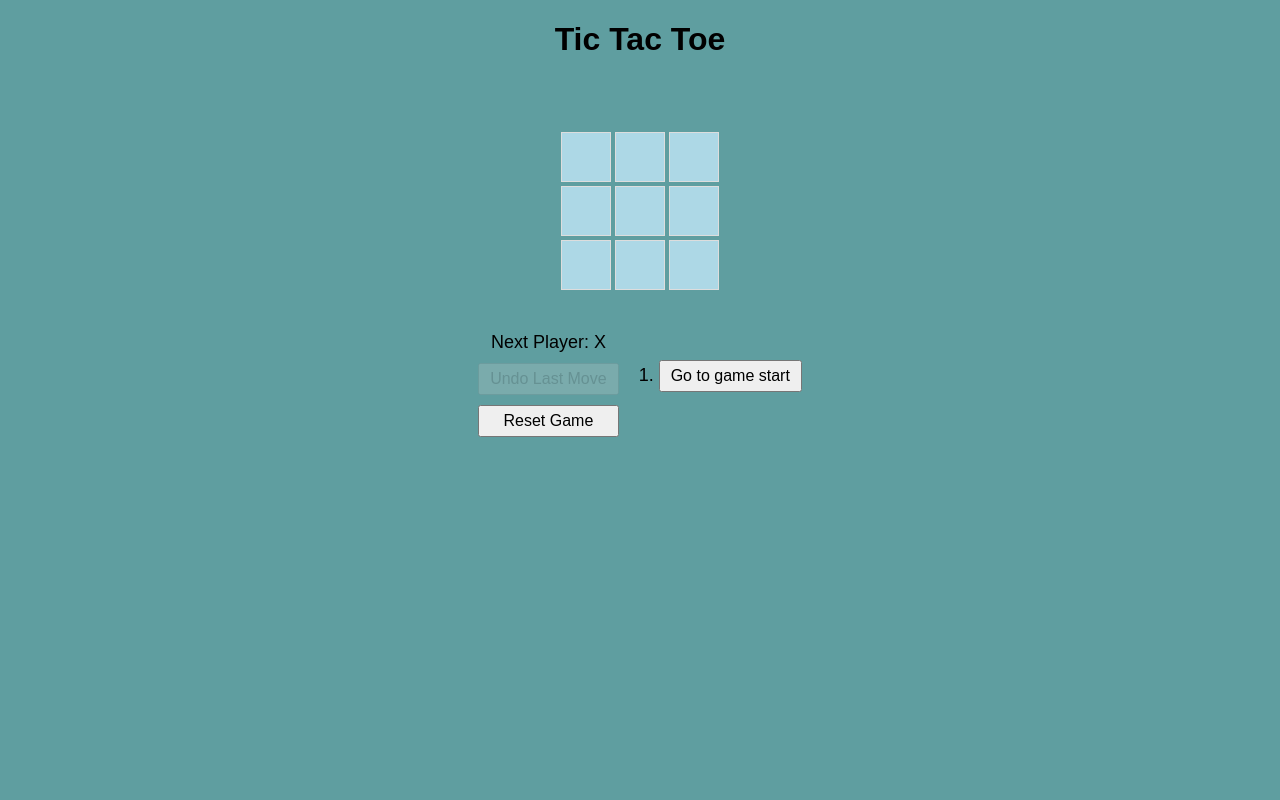
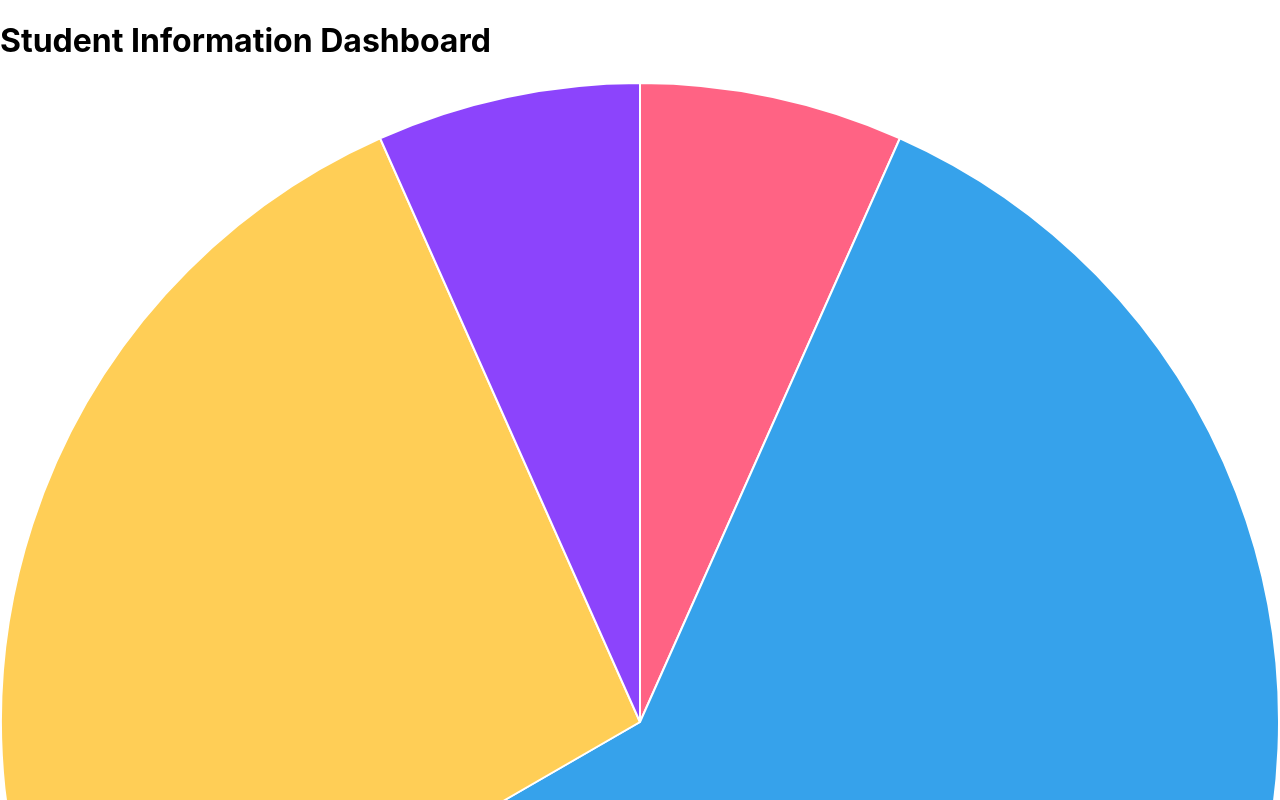
Before and after one commit to PrateekSahay/React-Fun, a React (Create React App) app: page / in a window 1280 px wide. Shown: the top 800 px of the page. Built offline with nearby package versions, Linux system fonts and the light colour scheme.

Commit message:
Added charts test

```diff
--- a/src/App.js
+++ b/src/App.js
@@ -1,6 +1,7 @@
 // import logo from './logo.svg';
 import './App.css';
-import TicTacToeHome from './components/TicTacToe/TicTacToeHome';
+import Bridge from './components/BridgeWeave';
+// import TicTacToeHome from './components/TicTacToe/TicTacToeHome';
 // import RouterHome from './components/Router/RouterHome';
 // import { useState } from 'react';
 // import RecursionFolderHome from './components/RecursionFolder/RecursionFolderHome';
@@ -11,7 +12,7 @@ import TicTacToeHome from './components/TicTacToe/TicTacToeHome';
 function App() {
   return (
     <div className="App">
-      <TicTacToeHome />
+      <Bridge />
 
     </div>
   );
--- /dev/null
+++ b/src/components/BridgeWeave/index.jsx
@@ -0,0 +1,383 @@
+import React from "react";
+import { Line } from "react-chartjs-2";
+import { Pie } from "react-chartjs-2";
+import { useTable } from "react-table";
+import {Chart, ArcElement, CategoryScale, LinearScale, PointElement, LineElement} from 'chart.js'
+Chart.register(ArcElement);
+Chart.register(CategoryScale);
+Chart.register(LinearScale);
+Chart.register(PointElement);
+Chart.register(LineElement);
+
+const studentData = [
+  {
+    name: "Dev Smith",
+    age: 21,
+    date_of_birth: "2019-08-07",
+    city: "Ahmedabad",
+    grades: {
+      Math: 67,
+      Science: 69,
+      English: 62,
+      History: 78,
+      Programming: 68,
+    },
+  },
+  {
+    name: "Ritvik Miller",
+    age: 20,
+    date_of_birth: "2014-04-18",
+    city: "Mumbai",
+    grades: {
+      Math: 68,
+      Science: 83,
+      English: 80,
+      History: 69,
+      Programming: 77,
+    },
+  },
+  {
+    name: "Ishaan Nelson",
+    age: 20,
+    date_of_birth: "2021-06-18",
+    city: "Kolkata",
+    grades: {
+      Math: 77,
+      Science: 81,
+      English: 74,
+      History: 92,
+      Programming: 81,
+    },
+  },
+  {
+    name: "Sanya Patel",
+    age: 21,
+    date_of_birth: "2015-01-29",
+    city: "Bangalore",
+    grades: {
+      Math: 87,
+      Science: 74,
+      English: 93,
+      History: 95,
+      Programming: 67,
+    },
+  },
+  {
+    name: "Myra Rodriguez",
+    age: 20,
+    date_of_birth: "2020-06-06",
+    city: "Bangalore",
+    grades: {
+      Math: 100,
+      Science: 95,
+      English: 95,
+      History: 92,
+      Programming: 81,
+    },
+  },
+  {
+    name: "Ishita Jackson",
+    age: 18,
+    date_of_birth: "2015-07-01",
+    city: "Pune",
+    grades: {
+      Math: 89,
+      Science: 89,
+      English: 78,
+      History: 79,
+      Programming: 79,
+    },
+  },
+  {
+    name: "Vihaan Williams",
+    age: 20,
+    date_of_birth: "2004-10-02",
+    city: "Pune",
+    grades: {
+      Math: 92,
+      Science: 98,
+      English: 71,
+      History: 81,
+      Programming: 61,
+    },
+  },
+  {
+    name: "Aanya Perez",
+    age: 18,
+    date_of_birth: "2012-09-18",
+    city: "Bangalore",
+    grades: {
+      Math: 91,
+      Science: 61,
+      English: 80,
+      History: 82,
+      Programming: 87,
+    },
+  },
+  {
+    name: "Dev Johnson",
+    age: 19,
+    date_of_birth: "2021-01-03",
+    city: "Kolkata",
+    grades: {
+      Math: 73,
+      Science: 90,
+      English: 87,
+      History: 73,
+      Programming: 63,
+    },
+  },
+  {
+    name: "Dev Taylor",
+    age: 20,
+    date_of_birth: "2020-11-08",
+    city: "Delhi",
+    grades: {
+      Math: 81,
+      Science: 93,
+      English: 71,
+      History: 90,
+      Programming: 69,
+    },
+  },
+  {
+    name: "Shlok Young",
+    age: 20,
+    date_of_birth: "2008-12-29",
+    city: "Delhi",
+    grades: {
+      Math: 75,
+      Science: 94,
+      English: 81,
+      History: 99,
+      Programming: 63,
+    },
+  },
+  {
+    name: "Advait Walker",
+    age: 20,
+    date_of_birth: "2005-10-30",
+    city: "Hyderabad",
+    grades: {
+      Math: 76,
+      Science: 78,
+      English: 65,
+      History: 73,
+      Programming: 66,
+    },
+  },
+  {
+    name: "Aryan Davis",
+    age: 20,
+    date_of_birth: "2014-01-18",
+    city: "Chennai",
+    grades: {
+      Math: 77,
+      Science: 78,
+      English: 68,
+      History: 72,
+      Programming: 73,
+    },
+  },
+  {
+    name: "Ananya Mukherjee",
+    age: 19,
+    date_of_birth: "2006-10-04",
+    city: "Delhi",
+    grades: {
+      Math: 89,
+      Science: 87,
+      English: 63,
+      History: 90,
+      Programming: 91,
+    },
+  },
+  {
+    name: "Arnav Smith",
+    age: 21,
+    date_of_birth: "2012-04-11",
+    city: "Chennai",
+    grades: {
+      Math: 91,
+      Science: 90,
+      English: 83,
+      History: 77,
+      Programming: 84,
+    },
+  },
+];
+
+const StudentTable = ({ studentData }) => {
+  const formatStudentDataForTable = () => {
+    return studentData.map((student) => ({
+      name: student.name,
+      id: student.age,
+      grade:
+        Object.values(student.grades).reduce((a, b) => a + b, 0) /
+        Object.keys(student.grades).length,
+      joinDate: student.date_of_birth,
+      leaveDate: student.leave_date || "N/A",
+    }));
+  };
+
+  const columns = [
+    { Header: "Name", accessor: "name" },
+    { Header: "ID", accessor: "id" },
+    { Header: "Grade", accessor: "grade" },
+    { Header: "Join Date", accessor: "joinDate" },
+    { Header: "Leave Date", accessor: "leaveDate" },
+  ];
+
+  const data = formatStudentDataForTable();
+
+  const { getTableProps, getTableBodyProps, headerGroups, rows, prepareRow } =
+    useTable({ columns, data });
+
+  return (
+    <table {...getTableProps()} style={{ marginTop: "20px" }}>
+      <thead>
+        {headerGroups.map((headerGroup) => (
+          <tr {...headerGroup.getHeaderGroupProps()}>
+            {headerGroup.headers.map((column) => (
+              <th {...column.getHeaderProps()}>{column.render("Header")}</th>
+            ))}
+          </tr>
+        ))}
+      </thead>
+      <tbody {...getTableBodyProps()}>
+        {rows.map((row) => {
+          prepareRow(row);
+          return (
+            <tr {...row.getRowProps()}>
+              {row.cells.map((cell) => (
+                <td {...cell.getCellProps()}>{cell.render("Cell")}</td>
+              ))}
+            </tr>
+          );
+        })}
+      </tbody>
+    </table>
+  );
+};
+
+const LineGraph = ({ studentData }) => {
+  const calculateJoinersAndLeavers = () => {
+    const joiners = {};
+    const leavers = {};
+
+    studentData.forEach((student) => {
+      const joinDate = student.date_of_birth;
+      const leaveDate = student.leave_date;
+
+      if (joinDate in joiners) {
+        joiners[joinDate]++;
+      } else {
+        joiners[joinDate] = 1;
+      }
+
+      if (leaveDate && leaveDate in leavers) {
+        leavers[leaveDate]++;
+      } else if (leaveDate) {
+        leavers[leaveDate] = 1;
+      }
+    });
+
+    const dates = [
+      ...new Set([...Object.keys(joiners), ...Object.keys(leavers)]),
+    ];
+
+    const joinersData = dates.map((date) => joiners[date] || 0);
+    const leaversData = dates.map((date) => leavers[date] || 0);
+
+    return { dates, joinersData, leaversData };
+  };
+
+  const { dates, joinersData, leaversData } = calculateJoinersAndLeavers();
+
+  const data = {
+    labels: dates,
+    datasets: [
+      {
+        label: "Joiners",
+        borderColor: "#36A2EB",
+        data: joinersData,
+      },
+      {
+        label: "Leavers",
+        borderColor: "#FFCE56",
+        data: leaversData,
+      },
+    ],
+  };
+
+  return <Line data={data} />;
+};
+
+const PieChart = ({ studentData }) => {
+  const calculateGradeDistribution = () => {
+    const gradeCounts = {
+      A: 0,
+      B: 0,
+      C: 0,
+      D: 0,
+      F: 0,
+    };
+
+    studentData.forEach((student) => {
+      const grade =
+        Object.values(student.grades).reduce((a, b) => a + b, 0) /
+        Object.keys(student.grades).length;
+
+      if (grade >= 90) {
+        gradeCounts.A++;
+      } else if (grade >= 80) {
+        gradeCounts.B++;
+      } else if (grade >= 70) {
+        gradeCounts.C++;
+      } else if (grade >= 60) {
+        gradeCounts.D++;
+      } else {
+        gradeCounts.F++;
+      }
+    });
+
+    return Object.values(gradeCounts);
+  };
+
+  const data = {
+    labels: ["A", "B", "C", "D", "F"],
+    datasets: [
+      {
+        data: calculateGradeDistribution(),
+        backgroundColor: [
+          "#FF6384",
+          "#36A2EB",
+          "#FFCE56",
+          "#8C44FC",
+          "#44FC8C",
+        ],
+      },
+    ],
+  };
+
+  return <Pie data={data} />;
+};
+
+const HomePage = ({ studentData }) => {
+  return (
+    <div>
+      <h1>Student Information Dashboard</h1>
+       <PieChart studentData={studentData} />
+       <LineGraph studentData={studentData} />
+      <StudentTable studentData={studentData} />
+    </div>
+  );
+};
+
+export default function App1() {
+  return (
+    <div className="App">
+      <HomePage studentData={studentData} />
+    </div>
+  );
+}
```
Also changed, not shown: package.json (+12 -0 lines), 1 other file (tests, documents, lock files or other folders).
